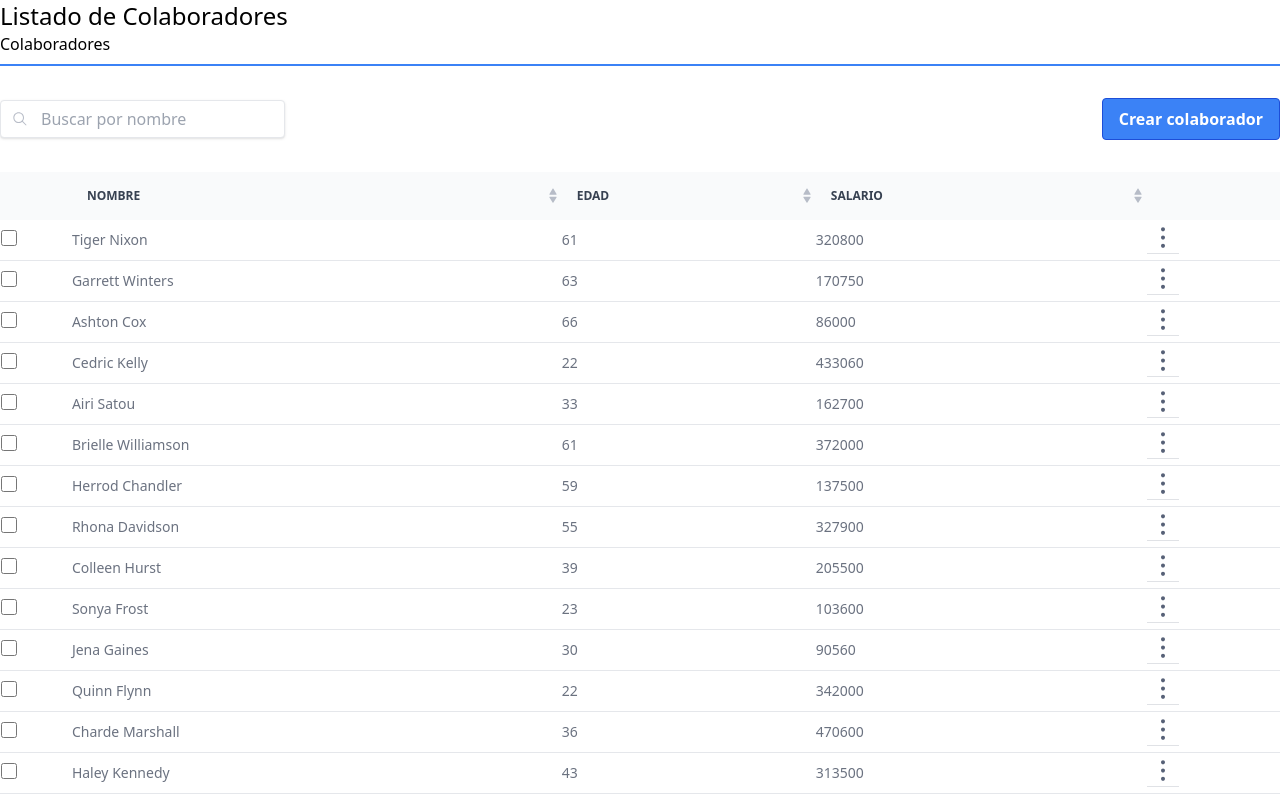
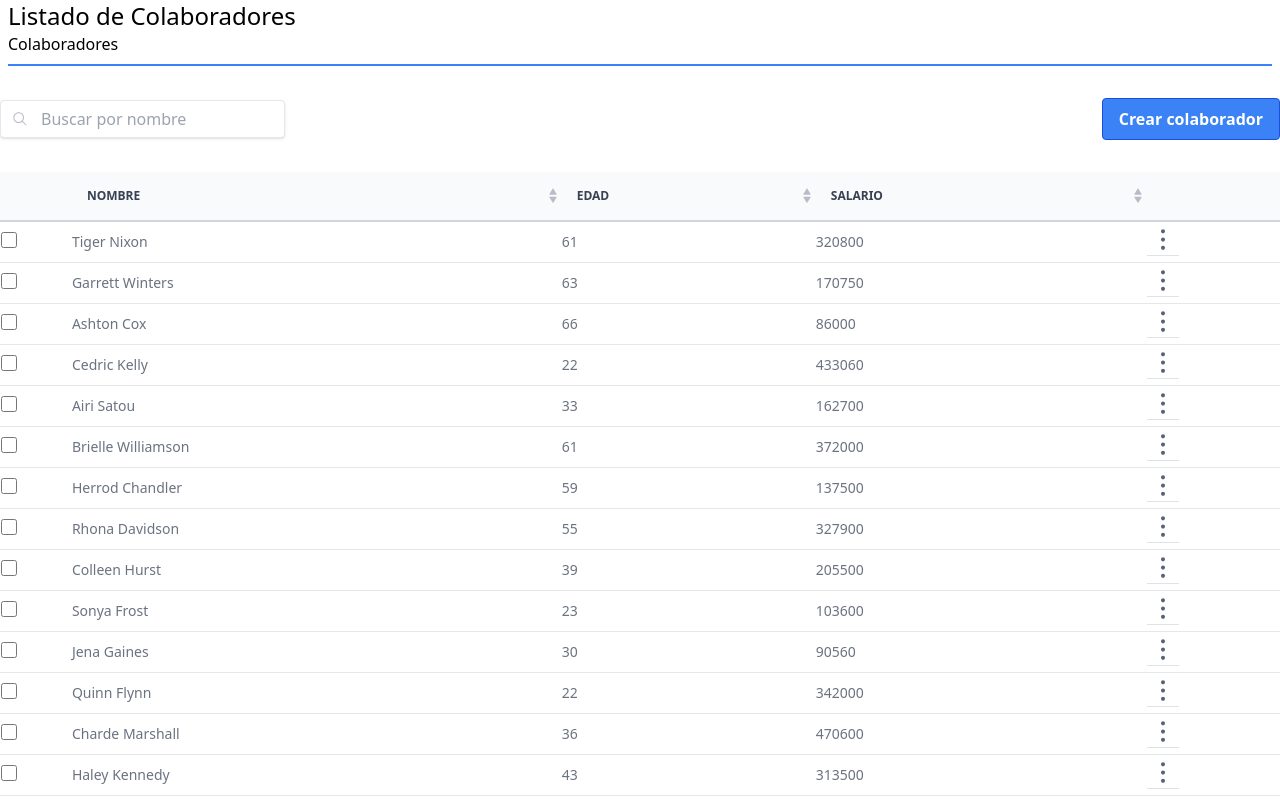
Before and after one commit to dianazavalaA/Empleados, a Vue app: page / in a window 1280 px wide. Shown: the top 799 px of the page. Built offline with nearby package versions, Linux system fonts and the light colour scheme.

Commit message:
Agregando línea debajo de los titulos de la tabla

```diff
--- a/src/App.vue
+++ b/src/App.vue
@@ -1,12 +1,17 @@
 <template>
     <div class="min-w-screen min-h-screen flex justify-center">
         <div class="container mx-auto">
-            <h1 class="text-2xl">Listado de Colaboradores</h1>
+            <div class="px-2">
+                <h1 class="text-2xl">Listado de Colaboradores</h1>
+            </div>
             <div class="flex-col">
-                <h2 class="border-b-2 border-blue-500 pb-2 mb-2 max-width">Colaboradores</h2>
+                <div class="px-2">
+                    <h2 class="border-b-2 border-blue-500 pb-2 mb-2 max-width">Colaboradores</h2>
+                </div>
                 <div class="my-8 flex items-center justify-between">
                     <div class="relative">
-                        <div class="absolute inset-y-0 flex items-center pl-3"><img src="/assets/search.svg"></div>
+                        <div class="absolute inset-y-0 flex items-center pl-3 pointer-events-none"><img
+                                src="/assets/search.svg"></div>
                         <input
                             class="shadow appearance-none border rounded py-2 px-3 text-gray-700 leading-tight focus:outline-none focus:shadow-outline bg-no-repeat bg-left bg-origin-content pl-10"
                             id="Search" type="text" v-model="search" placeholder="Buscar por nombre">
@@ -18,7 +23,7 @@
 
                 <table class="w-full text-sm text-left rtl:text-right text-gray-500 dark:text-gray-400 table-auto">
                     <thead class="text-xs text-gray-700 uppercase bg-gray-50 dark:bg-gray-700 dark:text-gray-400">
-                        <tr>
+                        <tr class="border-b-2 border-gray-300 pb-2 mb-2 max-width">
                             <th scope="col p-4"></th>
                             <th scope="col" class="bg-no-repeat bg-right p-4"
                                 style="background-image: url('/assets/filter.svg')"><span>Nombre</span>
```
